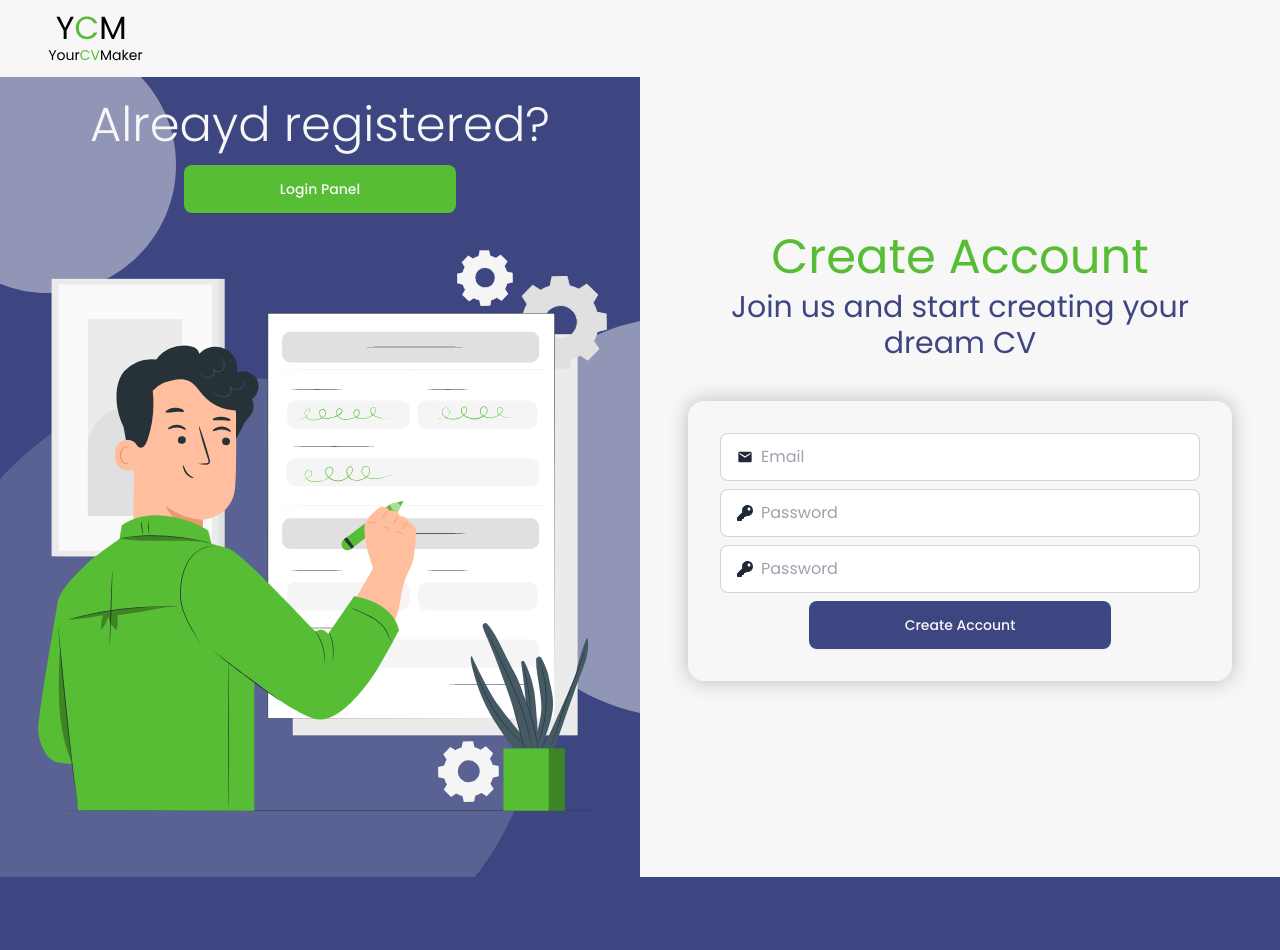
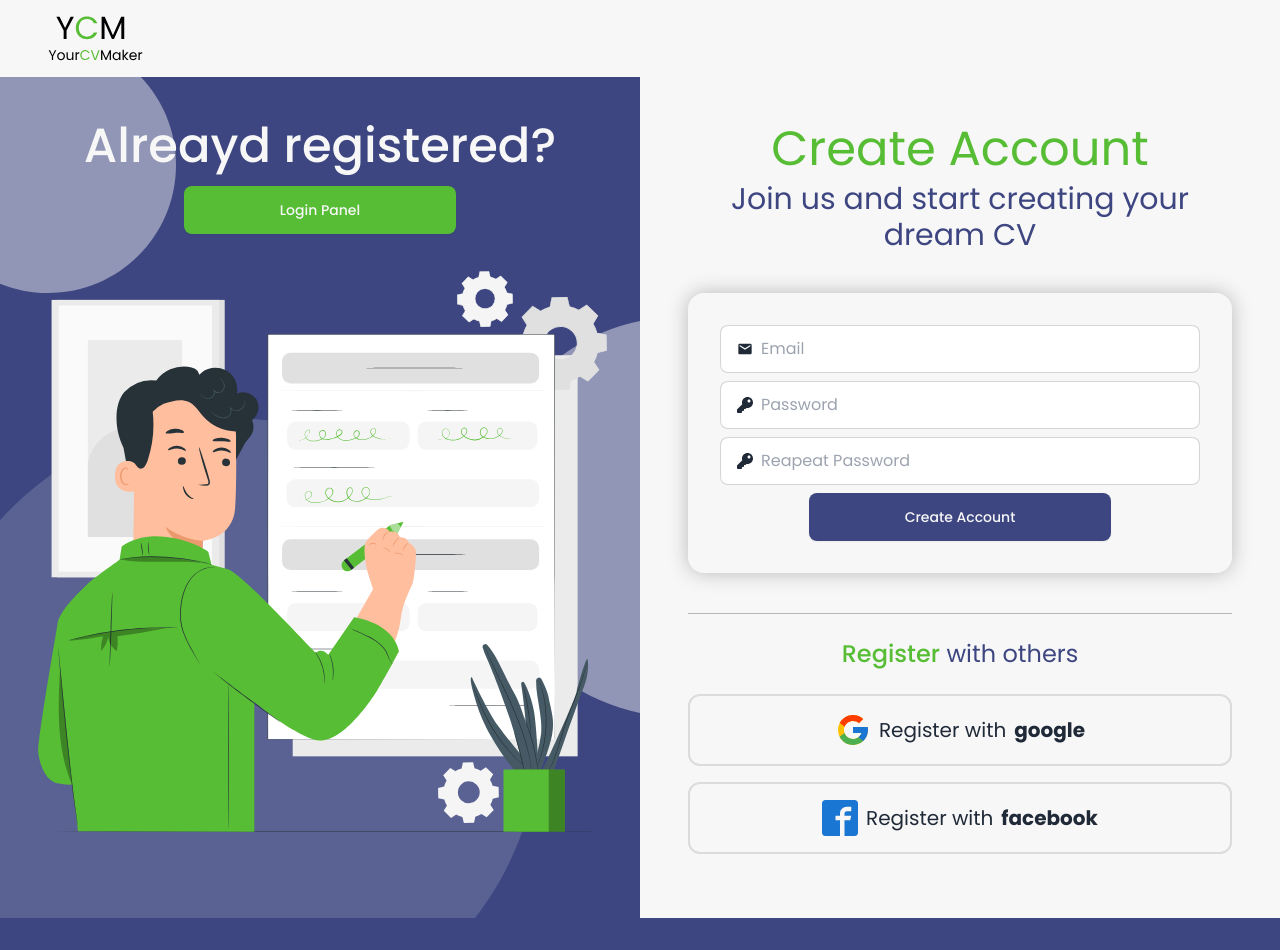
Before and after one commit to mizdebski77/YCM, a Next.js app: page /Register in a window 1280 px wide. Shown: the top 950 px of the page. Built offline with nearby package versions, Linux system fonts and the light colour scheme.

Commit message:
Animations changed in login panel

```diff
--- a/src/app/Log-In/page.tsx
+++ b/src/app/Log-In/page.tsx
@@ -29,8 +29,6 @@ export default function LogIn() {
 
 
                     <div className="form-control">
-
-
                         <label className="input input-bordered flex items-center gap-2">
                             <FaKey />
                             <input type="password" className="grow" value="password"
@@ -58,7 +56,12 @@ export default function LogIn() {
             </motion.div>
 
 
-            <div className="bg-green relative flex flex-col justify-center items-center overflow-hidden">
+            <motion.div
+                initial={{ x: '20%', opacity: 0 }}
+                whileInView={{ x: 0, opacity: 1 }}
+                viewport={{ once: true }}
+                transition={{ duration: 0.7 }}
+                className="bg-green relative flex flex-col justify-center items-center overflow-hidden">
                 <img src={buble.src} alt='buble' className='max-w-64 absolute top-[-40px] left-[-80px]' />
                 <img src={buble.src} alt='buble' className='max-w-[400px] absolute top-[240px] right-[-240px]' />
 
@@ -68,13 +71,8 @@ export default function LogIn() {
                 </div>
 
                 <img src={buble.src} alt='buble' className='max-w-[620px] absolute bottom-[-120px] left-[-80px] opacity-35' />
-                <motion.img
-                    initial={{ x: '20%', opacity: 0 }}
-                    whileInView={{ x: 0, opacity: 1 }}
-                    viewport={{ once: true }}
-                    transition={{ duration: 0.7 }}
-                    src={loginImg.src} alt='Log in' className='max-w-2xl z-10' />
-            </div>
+                <img src={loginImg.src} alt='Log in' className='max-w-2xl z-10' />
+            </motion.div>
 
         </div >
     )
--- a/src/app/Register/page.tsx
+++ b/src/app/Register/page.tsx
@@ -11,24 +11,24 @@ import registerImg from '../common/Images/register.svg';
 export default function Register() {
     return (
         <div className="min-h-screen  grid md:grid-cols-2 overflow-x-hidden">
-            <div className=" relative bg-blue  flex flex-col justify-center items-center overflow-hidden">
+            <motion.div
+                initial={{ x: '-20%', opacity: 0 }}
+                whileInView={{ x: 0, opacity: 1 }}
+                viewport={{ once: true }}
+                transition={{ duration: 0.7 }}
+                className=" relative bg-blue  flex flex-col justify-center items-center overflow-hidden">
                 <img src={buble.src} alt='buble' className='max-w-64 absolute top-[-40px] left-[-80px]' />
                 <img src={buble.src} alt='buble' className='max-w-[400px] absolute top-[240px] right-[-240px]' />
                 <img src={buble.src} alt='buble' className='max-w-[620px] absolute bottom-[-120px] left-[-80px] opacity-35' />
                 <div className='grid justify-center gap-4'>
-                    <span className='text-white text-5xl font-light'>Alreayd registered? </span>
+                    <span className='text-white text-5xl font-medium'>Alreayd registered? </span>
                     <a href='/Log-In' className=" btn bg-green border-none text-white hover:bg-lightgreen md:text-md text-sm font-medium mx-auto px-24 z-10 ">Login Panel</a>
                 </div>
-                <motion.img
-                    initial={{ x: '20%', opacity: 0 }}
-                    whileInView={{ x: 0, opacity: 1 }}
-                    viewport={{ once: true }}
-                    transition={{ duration: 0.7 }}
-                    src={registerImg.src} alt='Register' className='max-w-2xl z-10 mx-auto' />
-            </div>
+                <img src={registerImg.src} alt='Register' className='max-w-2xl z-10 mx-auto' />
+            </motion.div>
 
             <motion.div
-                initial={{ x: '-20%', opacity: 0 }}
+                initial={{ x: '20%', opacity: 0 }}
                 whileInView={{ x: 0, opacity: 1 }}
                 viewport={{ once: true }}
                 transition={{ duration: 0.7 }}
@@ -56,14 +56,26 @@ export default function Register() {
 
                     <label className="input input-bordered flex items-center gap-2">
                         <FaKey />
-                        <input type="password" placeholder='Password' className="grow"
+                        <input type="password" placeholder='Reapeat Password' className="grow"
                         />
                     </label>
                     <div className="form-control">
                         <button className="btn bg-blue border-none text-white hover:bg-lightblue md:text-md text-sm font-medium m-auto px-24 ">Create Account</button>
                     </div>
                 </form>
+                <div className='border-t border-[#b8b8b8] '>
+                    <p className='text-center text-blue md:text-2xl text-xl my-6'><span className='font-medium text-green'>Register</span> with others</p>
 
+                    <span className='cursor-pointer	 max-w-xl m-auto mb-4 flex gap-2 items-center md:text-xl text-lg border-2 hover:border-green duration-300	 border-[#dbdbdb] p-4 rounded-xl justify-center'>
+                        <FcGoogle className='md:text-4xl text-3xl' />
+                        Register with <span className='font-bold'>google</span>
+                    </span>
+
+                    <span className='cursor-pointer	 max-w-xl m-auto mb-4 flex gap-2 items-center md:text-xl text-lg border-2 hover:border-green duration-300 border-[#dbdbdb] p-4 rounded-xl justify-center'>
+                        <ImFacebook2 className='md:text-4xl text-3xl text-[#1976d2]' />
+                        Register with <span className='font-bold'>facebook</span>
+                    </span>
+                </div>
 
             </motion.div>
         </div >
```
